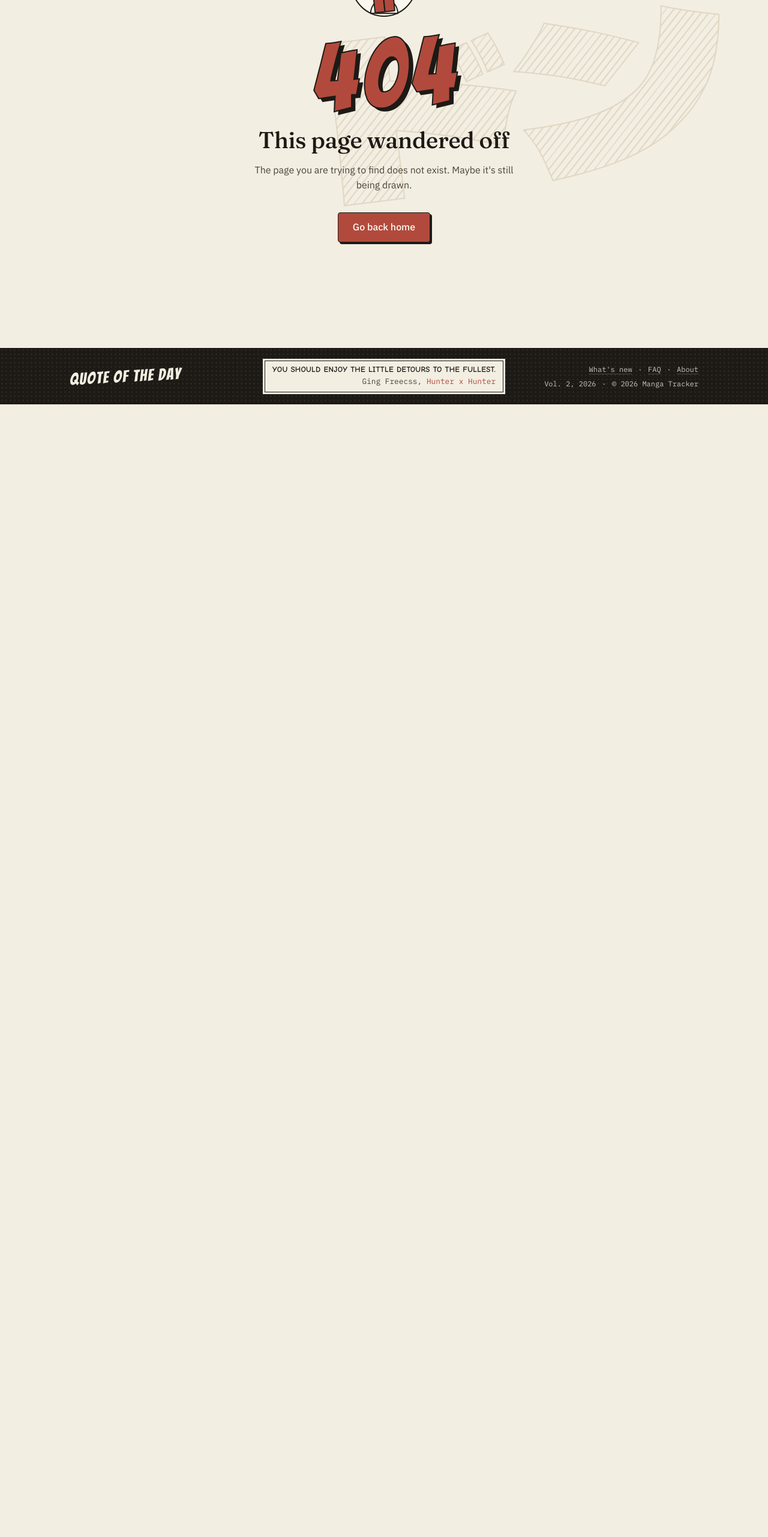
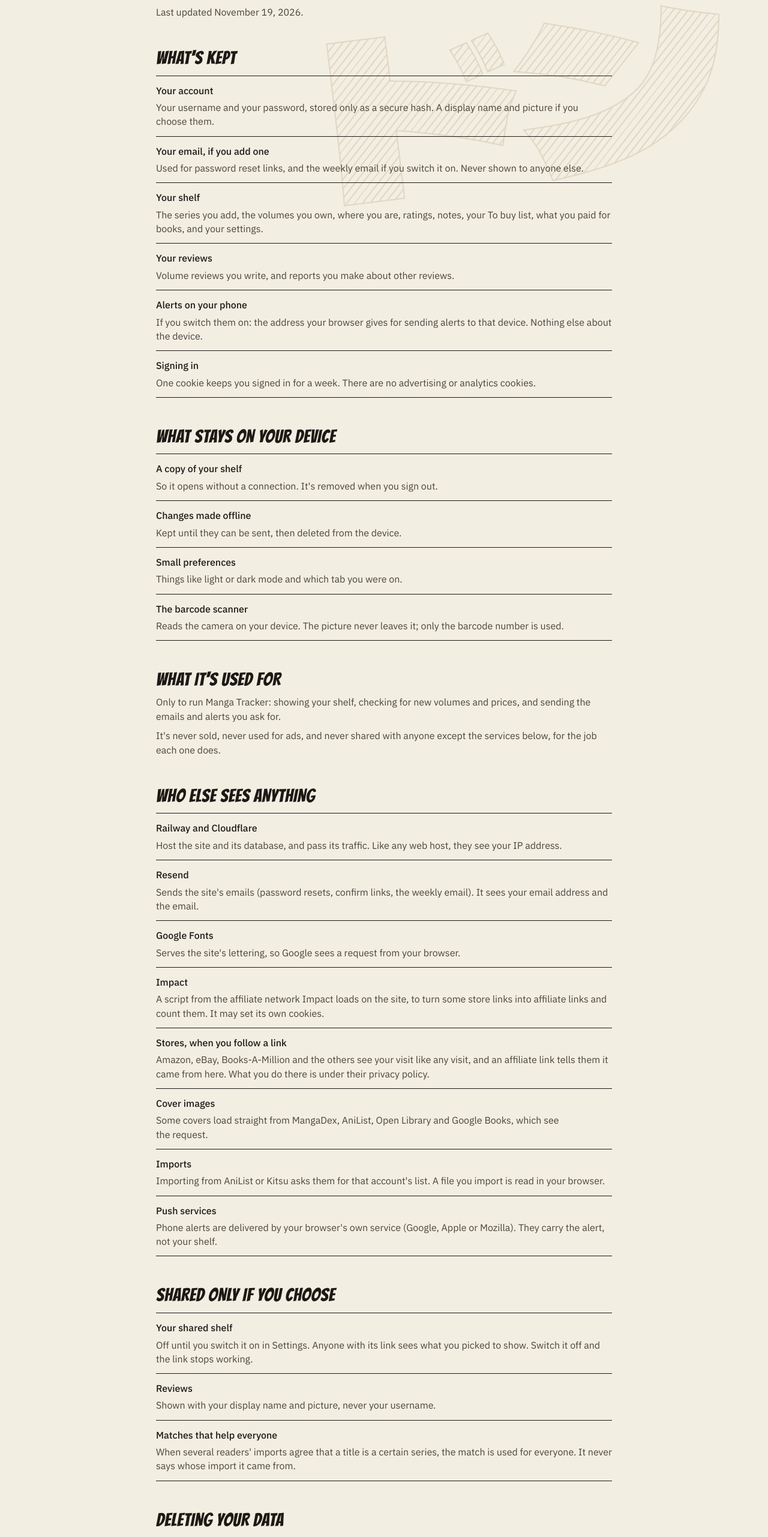
Before and after one commit to Shriyashzzz/mangaTracker, a React (Vite) app in the folder client/: page /privacy in a window 1280 px wide. Shown: the part 220-2782 px from the top of the page at 60% size. Before the commit the page ends 894 px from the top, so only its background shows below. Built offline with nearby package versions, Linux system fonts and the light colour scheme; no server answers.

Commit message:
feat(privacy): a privacy policy page for the site and the Android app, linked from the footer and About, in the sitemap

```diff
--- a/client/server.ts
+++ b/client/server.ts
@@ -745,6 +745,12 @@ const STATIC_PAGES: Record<
     heading: "How New works",
     description: NEW_RELEASES_DESCRIPTION,
   },
+  "/privacy": {
+    title: "Privacy policy",
+    heading: "Privacy policy",
+    description:
+      "What Manga Tracker keeps, what stays on your device, who else sees anything, and how to delete it all.",
+  },
   "/acknowledgements": {
     title: "Acknowledgements",
     heading: "Acknowledgements",
--- a/client/src/layouts/Footer/Footer.tsx
+++ b/client/src/layouts/Footer/Footer.tsx
@@ -66,6 +66,10 @@ export default function Footer() {
             <span>Vol. 2, {new Date().getFullYear()}</span>
             <span aria-hidden>·</span>
             <span>© {new Date().getFullYear()} Manga Tracker</span>
+            <span aria-hidden>·</span>
+            <NavLink to="/privacy" className={footerLink}>
+              Privacy
+            </NavLink>
           </p>
         </div>
       </div>
--- /dev/null
+++ b/client/src/lib/contact.ts
@@ -0,0 +1,2 @@
+// where readers reach the site's maker: About and the privacy policy
+export const CONTACT_EMAIL = "ghimireshriyash@gmail.com";
--- a/client/src/pages/About/About.tsx
+++ b/client/src/pages/About/About.tsx
@@ -11,8 +11,7 @@ import { SUPPORT_URL, stopAsking } from "../../lib/support";
 import { inPlayApp } from "../../lib/playApp";
 import { useAuth } from "../../store/auth";
 import InstallAppButton from "../../components/installApp/InstallAppButton";
-
-const CONTACT_EMAIL = "ghimireshriyash@gmail.com";
+import { CONTACT_EMAIL } from "../../lib/contact";
 
 // the three problems the app fixes and the payoff, told as a four-panel strip
 const STRIP = [
@@ -224,6 +223,9 @@ export function AboutPage() {
         >
           Acknowledgements
         </NavLink>
+        <NavLink to="/privacy" className={styles.credits} viewTransition>
+          Privacy policy
+        </NavLink>
       </section>
     </article>
   );
--- /dev/null
+++ b/client/src/pages/Privacy/Privacy.tsx
@@ -0,0 +1,227 @@
+// The privacy policy: what the site and the Android app keep, what stays on
+// the reader's device, who else sees anything, and how to delete it all.
+// Kept true to the code: a new service, a new kind of data or a new way of
+// sharing comes here when it's built. Drawn like the Acknowledgements page.
+import { NavLink } from "react-router";
+import { CONTACT_EMAIL } from "../../lib/contact";
+import { usePageMeta } from "../../lib/seo";
+import { acknowledgementsStyles as styles } from "../Acknowledgements/styles";
+
+// the day this page last changed in what it says
+const UPDATED = "November 19, 2026";
+
+type Entry = { name: string; body: string };
+
+// one titled section: a few lines, or a list of who and what
+function Section({
+  id,
+  title,
+  lines = [],
+  entries = [],
+}: {
+  id: string;
+  title: string;
+  lines?: string[];
+  entries?: Entry[];
+}) {
+  return (
+    <section aria-labelledby={id}>
+      <h2 id={id} className={styles.sectionTitle}>
+        {title}
+      </h2>
+      {lines.map((line) => (
+        <p key={line} className={styles.body}>
+          {line}
+        </p>
+      ))}
+      {entries.length > 0 && (
+        // role: Safari stops announcing a list once its bullets are styled away
+        <ul role="list" className={`${styles.items} mt-3`}>
+          {entries.map((entry) => (
+            <li key={entry.name} className={styles.item}>
+              <p className="font-medium text-ink">{entry.name}</p>
+              <p className={styles.itemBody}>{entry.body}</p>
+            </li>
+          ))}
+        </ul>
+      )}
+    </section>
+  );
+}
+
+const KEPT: Entry[] = [
+  {
+    name: "Your account",
+    body: "Your username and your password, stored only as a secure hash. A display name and picture if you choose them.",
+  },
+  {
+    name: "Your email, if you add one",
+    body: "Used for password reset links, and the weekly email if you switch it on. Never shown to anyone else.",
+  },
+  {
+    name: "Your shelf",
+    body: "The series you add, the volumes you own, where you are, ratings, notes, your To buy list, what you paid for books, and your settings.",
+  },
+  {
+    name: "Your reviews",
+    body: "Volume reviews you write, and reports you make about other reviews.",
+  },
+  {
+    name: "Alerts on your phone",
+    body: "If you switch them on: the address your browser gives for sending alerts to that device. Nothing else about the device.",
+  },
+  {
+    name: "Signing in",
+    body: "One cookie keeps you signed in for a week. There are no advertising or analytics cookies.",
+  },
+];
+
+const ON_DEVICE: Entry[] = [
+  {
+    name: "A copy of your shelf",
+    body: "So it opens without a connection. It's removed when you sign out.",
+  },
+  {
+    name: "Changes made offline",
+    body: "Kept until they can be sent, then deleted from the device.",
+  },
+  {
+    name: "Small preferences",
+    body: "Things like light or dark mode and which tab you were on.",
+  },
+  {
+    name: "The barcode scanner",
+    body: "Reads the camera on your device. The picture never leaves it; only the barcode number is used.",
+  },
+];
+
+const OTHERS: Entry[] = [
+  {
+    name: "Railway and Cloudflare",
+    body: "Host the site and its database, and pass its traffic. Like any web host, they see your IP address.",
+  },
+  {
+    name: "Resend",
+    body: "Sends the site's emails (password resets, confirm links, the weekly email). It sees your email address and the email.",
+  },
+  {
+    name: "Google Fonts",
+    body: "Serves the site's lettering, so Google sees a request from your browser.",
+  },
+  {
+    name: "Impact",
+    body: "A script from the affiliate network Impact loads on the site, to turn some store links into affiliate links and count them. It may set its own cookies.",
+  },
+  {
+    name: "Stores, when you follow a link",
+    body: "Amazon, eBay, Books-A-Million and the others see your visit like any visit, and an affiliate link tells them it came from here. What you do there is under their privacy policy.",
+  },
+  {
+    name: "Cover images",
+    body: "Some covers load straight from MangaDex, AniList, Open Library and Google Books, which see the request.",
+  },
+  {
+    name: "Imports",
+    body: "Importing from AniList or Kitsu asks them for that account's list. A file you import is read in your browser.",
+  },
+  {
+    name: "Push services",
+    body: "Phone alerts are delivered by your browser's own service (Google, Apple or Mozilla). They carry the alert, not your shelf.",
+  },
+];
+
+export function PrivacyPage() {
+  usePageMeta({
+    title: "Privacy policy",
+    description:
+      "What Manga Tracker keeps, what stays on your device, who else sees anything, and how to delete it all.",
+    path: "/privacy",
+  });
+
+  return (
+    <article className={`${styles.page} fade-in`}>
+      <header>
+        <h1 className={styles.title}>Privacy policy</h1>
+        <p className={styles.lead}>
+          Your shelf is yours. No ads, nothing sold, and only what the site
+          needs to work. This covers the website and the Android app, which
+          shows the same site.
+        </p>
+        <p className={`${styles.body} mt-2`}>Last updated {UPDATED}.</p>
+      </header>
+
+      <Section id="pv-kept" title="What's kept" entries={KEPT} />
+      <Section
+        id="pv-device"
+        title="What stays on your device"
+        entries={ON_DEVICE}
+      />
+
+      <Section
+        id="pv-use"
+        title="What it's used for"
+        lines={[
+          "Only to run Manga Tracker: showing your shelf, checking for new volumes and prices, and sending the emails and alerts you ask for.",
+          "It's never sold, never used for ads, and never shared with anyone except the services below, for the job each one does.",
+        ]}
+      />
+
+      <Section id="pv-others" title="Who else sees anything" entries={OTHERS} />
+
+      <Section
+        id="pv-shared"
+        title="Shared only if you choose"
+        entries={[
+          {
+            name: "Your shared shelf",
+            body: "Off until you switch it on in Settings. Anyone with its link sees what you picked to show. Switch it off and the link stops working.",
+          },
+          {
+            name: "Reviews",
+            body: "Shown with your display name and picture, never your username.",
+          },
+          {
+            name: "Matches that help everyone",
+            body: "When several readers' imports agree that a title is a certain series, the match is used for everyone. It never says whose import it came from.",
+          },
+        ]}
+      />
+
+      <Section
+        id="pv-delete"
+        title="Deleting your data"
+        lines={[
+          "Settings, Account, Delete my account removes your account and everything on your shelf for good. Download your list first if you might want it.",
+          "Copies in the database's backups are replaced in time.",
+          `Can't sign in? Email ${CONTACT_EMAIL} from the address on your account and it'll be deleted for you.`,
+        ]}
+      />
+
+      <Section
+        id="pv-kids"
+        title="Children"
+        lines={[
+          "Manga Tracker isn't meant for children under 13, and doesn't knowingly keep anything about them. If you think a child has an account, email and it'll be removed.",
+        ]}
+      />
+
+      <section aria-labelledby="pv-contact">
+        <h2 id="pv-contact" className={styles.sectionTitle}>
+          Questions and changes
+        </h2>
+        <p className={styles.body}>
+          Ask anything at{" "}
+          <a href={`mailto:${CONTACT_EMAIL}`} className={styles.itemName}>
+            {CONTACT_EMAIL}
+          </a>
+          . If this policy changes, the date above changes with it, and big
+          changes are listed on{" "}
+          <NavLink to="/updates" className={styles.itemName} viewTransition>
+            What's new
+          </NavLink>
+          .
+        </p>
+      </section>
+    </article>
+  );
+}
--- a/client/src/pages/routes.tsx
+++ b/client/src/pages/routes.tsx
@@ -13,6 +13,7 @@ import { AboutPage } from "./About/About";
 import { UpdatesPage } from "./Updates/Updates";
 import { FaqPage } from "./Faq/Faq";
 import { AcknowledgementsPage } from "./Acknowledgements/Acknowledgements";
+import { PrivacyPage } from "./Privacy/Privacy";
 import SharedShelfPage from "./SharedShelf/SharedShelf";
 import SeriesIndex from "./Prices/SeriesIndex";
 import Deals from "./Prices/Deals";
@@ -82,6 +83,7 @@ export const routes = [
       { path: "/updates", element: <UpdatesPage /> },
       { path: "/faq", element: <FaqPage /> },
       { path: "/acknowledgements", element: <AcknowledgementsPage /> },
+      { path: "/privacy", element: <PrivacyPage /> },
       {
         path: "/new-releases",
         lazy: page(
```
Also changed, not shown: 1 other file (tests, documents, lock files or other folders).
